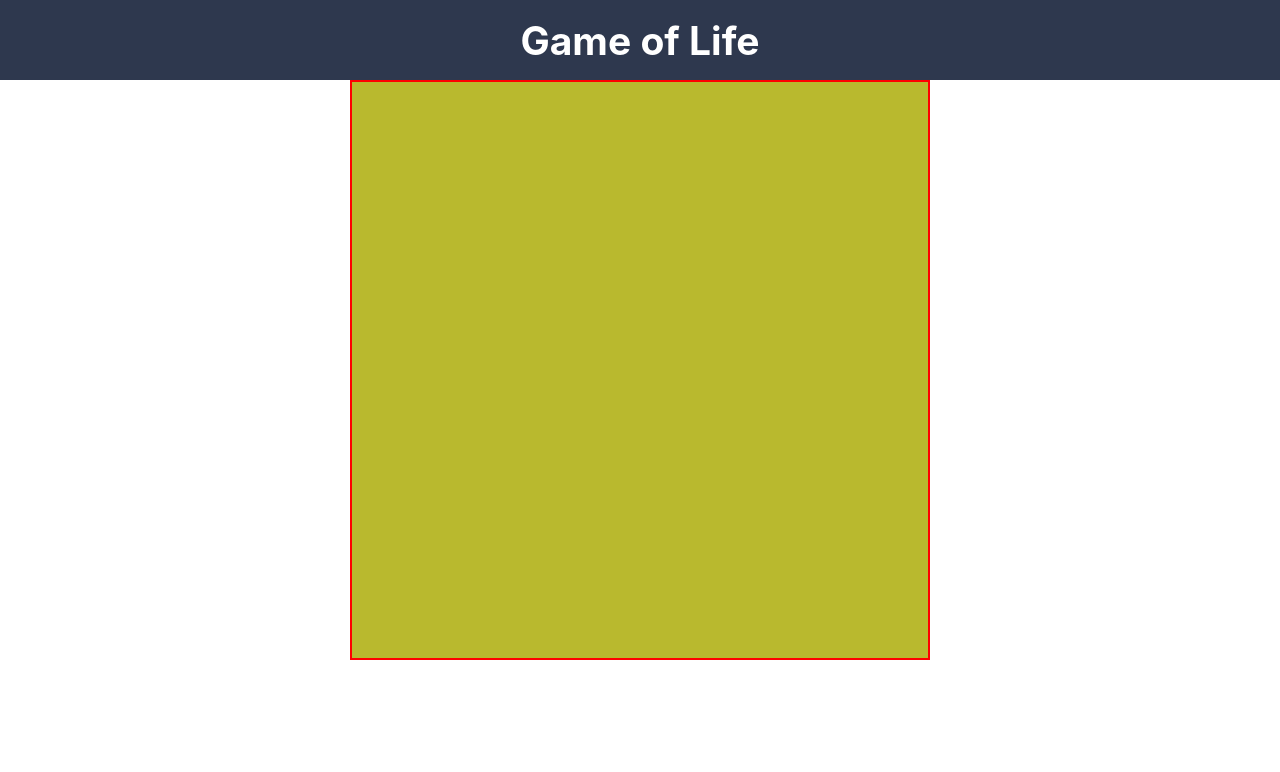
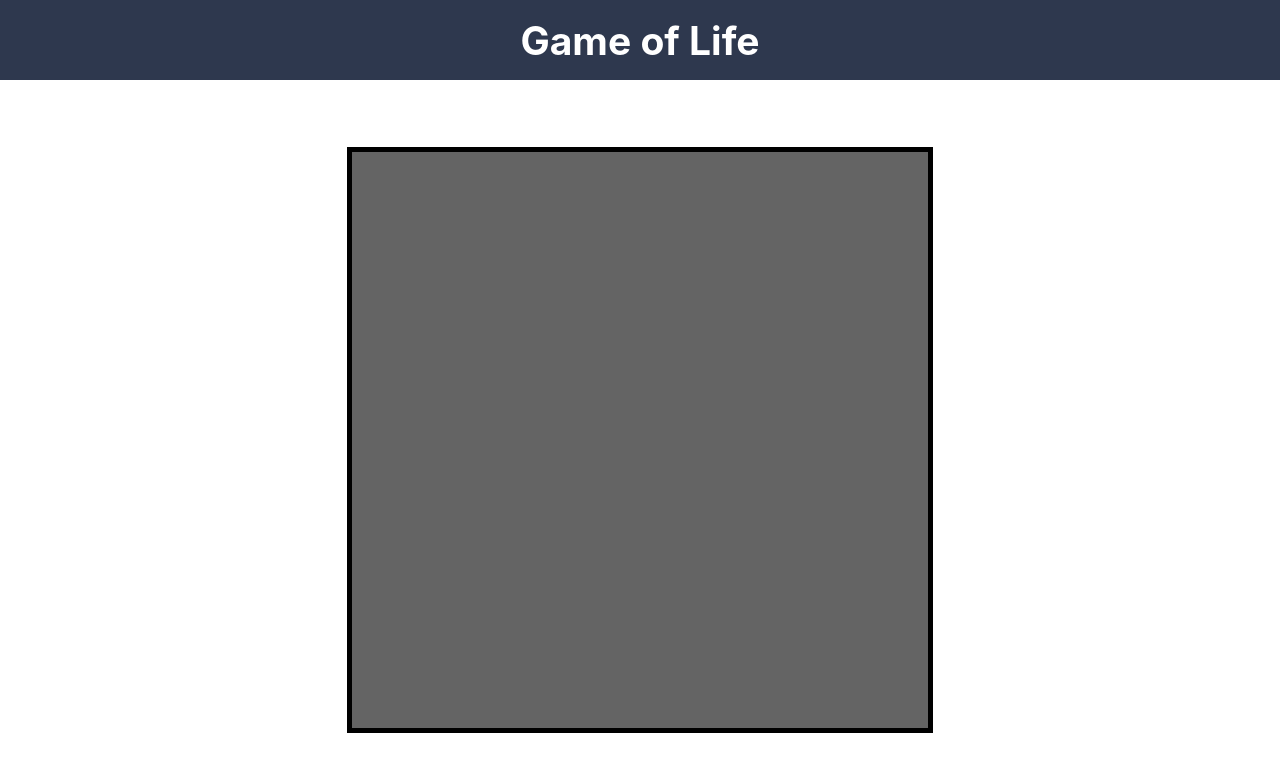
Before and after one commit to tgclayton/Gol2, a React (Create React App) app: page / in a window 1280 px wide. Shown: the top 772 px of the page. Built offline with nearby package versions, Linux system fonts and the light colour scheme.

Commit message:
style canvas more

```diff
--- a/src/App.css
+++ b/src/App.css
@@ -44,6 +44,9 @@
 
 .column {
 position: relative;
+justify-content: center;
+align-items: center;
+display: flex;
 }
 
 #left-column {
@@ -51,7 +54,7 @@ width: 25%
 }
 
 #center-column {
-  width: 50%
+  width: 50%;
 }
 
 #right-column {
--- a/src/styles/game.css
+++ b/src/styles/game.css
@@ -1,6 +1,6 @@
 #game-canvas {
-  background-color: rgb(185, 185, 46);
-  border: 2pt solid red;
+  background-color: rgb(100, 100, 100);
+  border: 4pt solid black;
   position: relative;
   width: 90%;
   height: 0;
```
